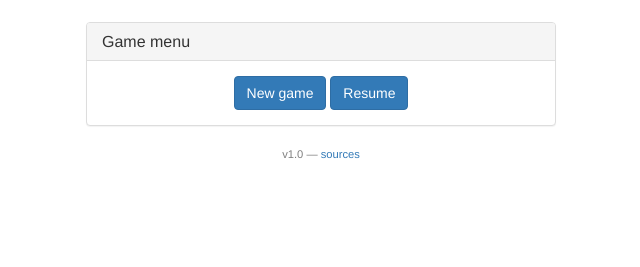
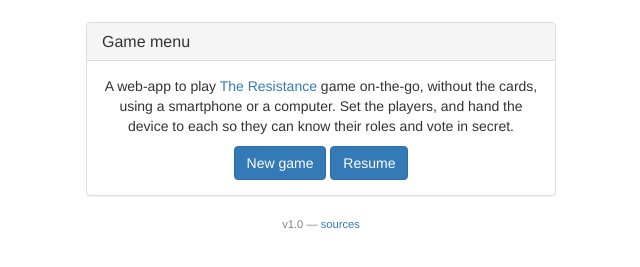
Before and after one commit to clemlatz/the-resistance-js, a website: page client/index.html in a window 1280 px wide. Shown: the part 63-330 px from the top of the page, without its empty margins (319-959 px from the left). Drawn offline with nearby package versions, Linux system fonts and the light colour scheme; some packages are replaced by stand-ins of ours; a script that the page names is missing.

Commit message:
Add welcoming text and opengraph tags

```diff
--- a/client/index.html
+++ b/client/index.html
@@ -6,6 +6,9 @@
 
         <link rel="stylesheet" href="/libs/bootstrap/dist/css/bootstrap.min.css">
         <link rel="stylesheet" href="app.css">
+
+        <meta property="og:title" content="The Resistance">
+        <meta property="og:description" content="A web-app to play The Resistance game on-the-go, without the cards, using a smartphone or a computer. Set the players, and hand the device to each so they can know their roles and vote in secret.">
 
     </head>
 
@@ -21,6 +24,7 @@
                         <h3 class="panel-title">Game menu</h3>
                     </div>
                     <div class="panel-body text-center">
+                        <p>A web-app to play <a href="http://en.wikipedia.org/wiki/The_Resistance_%28game%29">The Resistance</a> game on-the-go, without the cards, using a smartphone or a computer. Set the players, and hand the device to each so they can know their roles and vote in secret.</p>
                         <button class="btn btn-primary" ng-click="gameCtrl.start()">New game</button>
                         <button class="btn btn-primary" ng-click="gameCtrl.resume()">Resume</button>
                     </div>
```
